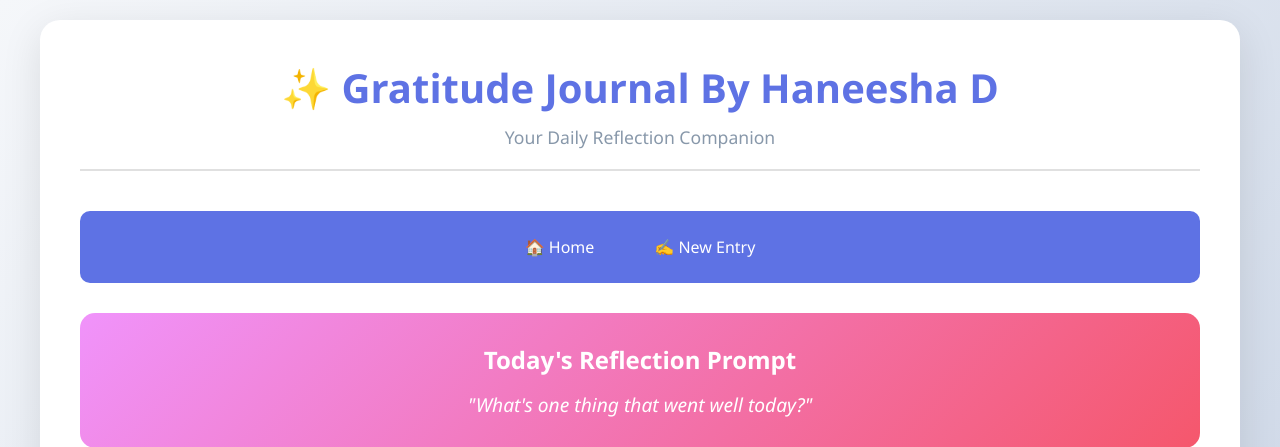
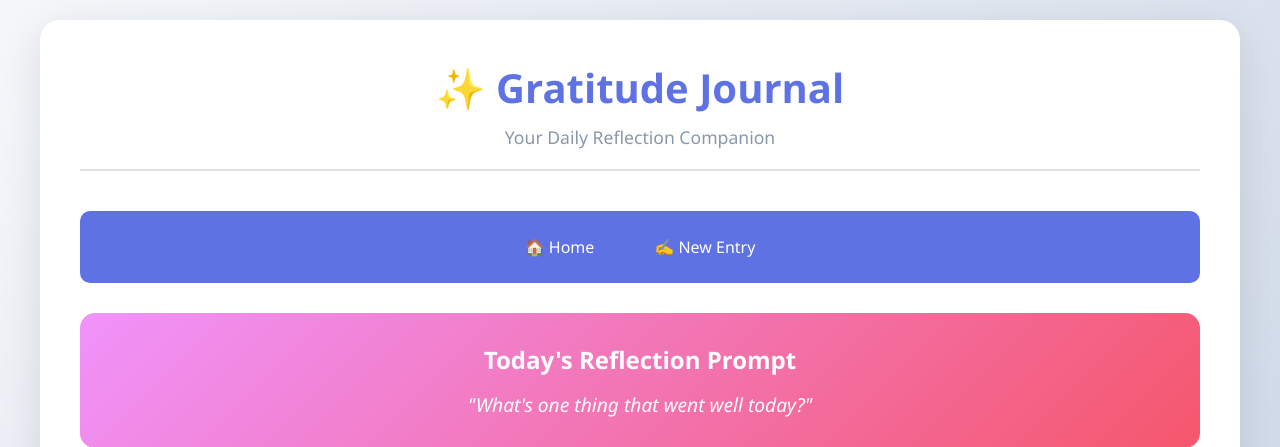
Before and after one commit to dhanihaneesha/GratitudeJournal, a Flask app: page / in a window 1280 px wide. Shown: the top 447 px of the page. Run offline with Flask 3, Linux system fonts and the light colour scheme.

Commit message:
Remove author name from journal title

```diff
--- a/templates/base.html
+++ b/templates/base.html
@@ -12,7 +12,7 @@
   <body>
     <div class="container">
       <header>
-        <h1>✨ Gratitude Journal By Haneesha D</h1>
+        <h1>✨ Gratitude Journal</h1>
         <p>Your Daily Reflection Companion</p>
       </header>
 
```
